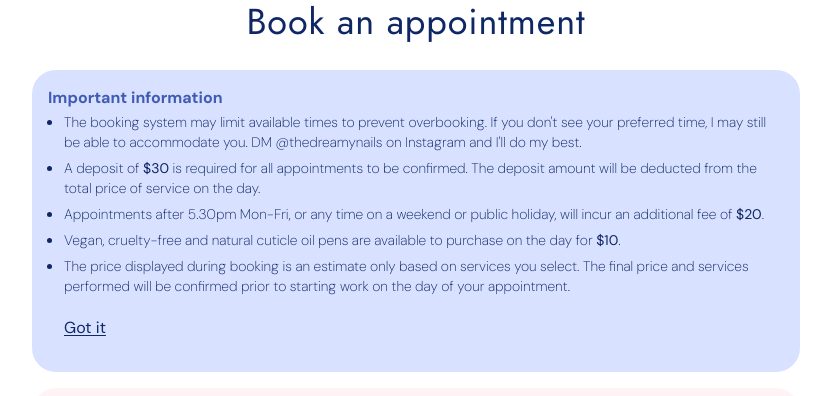
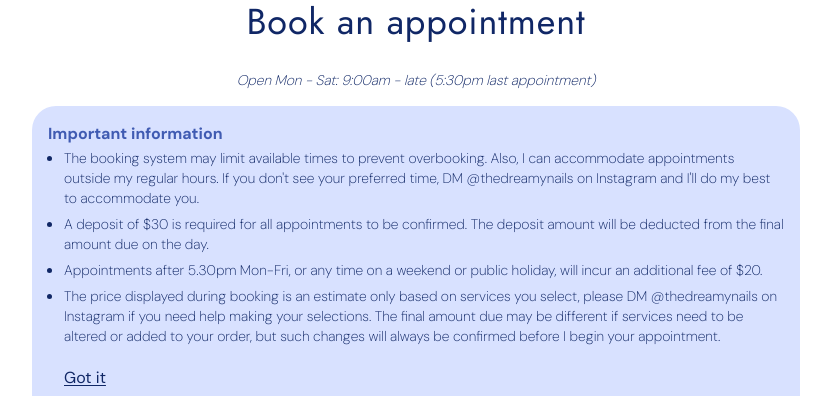
Before and after one commit to ddembo/tdn-web-next, a Next.js app: page /book in a window 1280 px wide. Shown: the part 169-565 px from the top of the page, without its empty margins (224-1055 px from the left). Built offline with nearby package versions, Linux system fonts and the light colour scheme; no server answers.

Commit message:
adjust disclaimer text on booking page, add opening hours

```diff
--- a/app/book/page.tsx
+++ b/app/book/page.tsx
@@ -28,22 +28,36 @@ export default function BookingPage() {
           <SiteLogoFull />
         </div>
         <H1 variant="h2">Book an appointment</H1>
+        <p className="text-sm italic py-0 my-0">Open Mon - Sat: 9:00am - late (5:30pm last appointment)</p>
         <InfoPanel>
           <ul className="list-disc pl-4">
             <li>
-              <p className="text-sm mb-1">The booking system may limit available times to prevent overbooking. If you don&apos;t see your preferred time, I may still be able to accommodate you. DM @thedreamynails on Instagram and I&apos;ll do my best.</p>
+              <p className="text-sm mb-1">
+                The booking system may limit available times to prevent overbooking. Also, I can
+                accommodate appointments outside my regular hours. If you don&apos;t see your
+                preferred time, DM @thedreamynails on Instagram and I&apos;ll do my best to
+                accommodate you.
+              </p>
             </li>
             <li>
-              <p className="text-sm mb-1">A deposit of <b>$30</b> is required for all appointments to be confirmed. The deposit amount will be deducted from the total price of service on the day.</p>
+              <p className="text-sm mb-1">
+                A deposit of $30 is required for all appointments to be confirmed. The deposit
+                amount will be deducted from the final amount due on the day.
+              </p>
             </li>
             <li>
-              <p className="text-sm mb-1">Appointments after 5.30pm Mon-Fri, or any time on a weekend or public holiday, will incur an additional fee of <b>$20</b>.</p>
+              <p className="text-sm mb-1">
+                Appointments after 5.30pm Mon-Fri, or any time on a weekend or public holiday, will
+                incur an additional fee of $20.
+              </p>
             </li>
             <li>
-              <p className="text-sm mb-1">Vegan, cruelty-free and natural cuticle oil pens are available to purchase on the day for <b>$10</b>.</p>
-            </li>
-            <li>
-              <p className="text-sm mb-1">The price displayed during booking is an estimate only based on services you select. The final price and services performed will be confirmed prior to starting work on the day of your appointment.</p>
+              <p className="text-sm mb-1">
+                The price displayed during booking is an estimate only based on services you select,
+                please DM @thedreamynails on Instagram if you need help making your selections. The
+                final amount due may be different if services need to be altered or added to your
+                order, but such changes will always be confirmed before I begin your appointment.
+              </p>
             </li>
           </ul>
         </InfoPanel>
```
